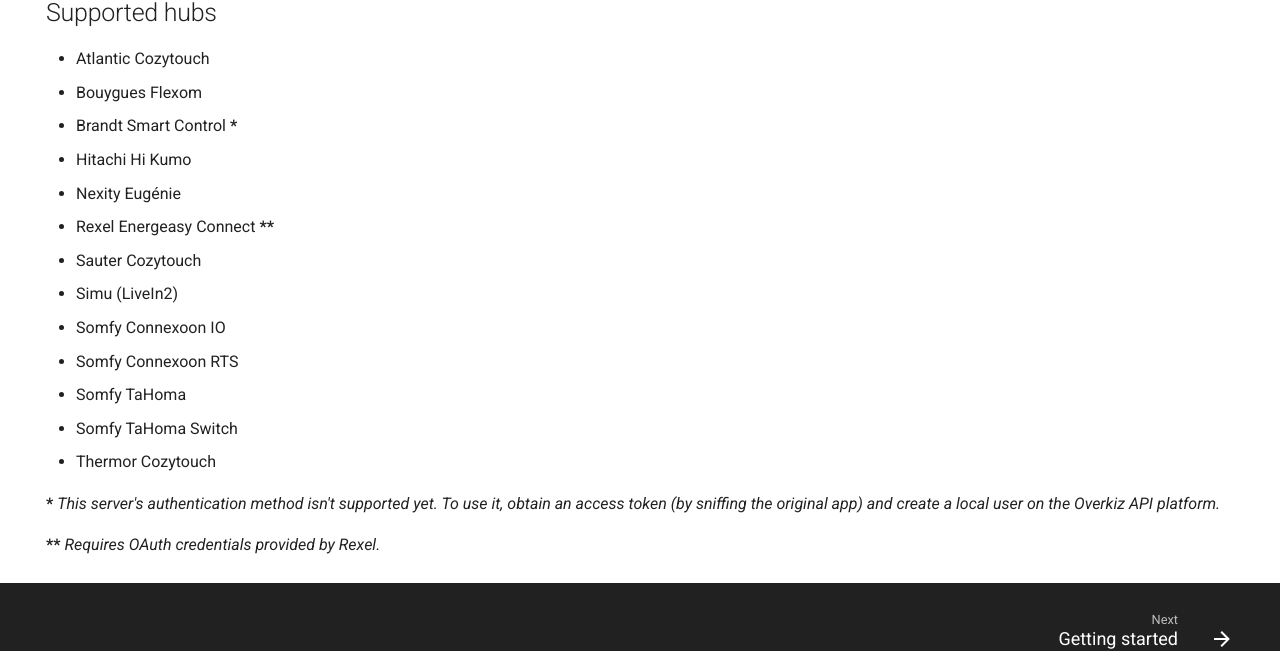
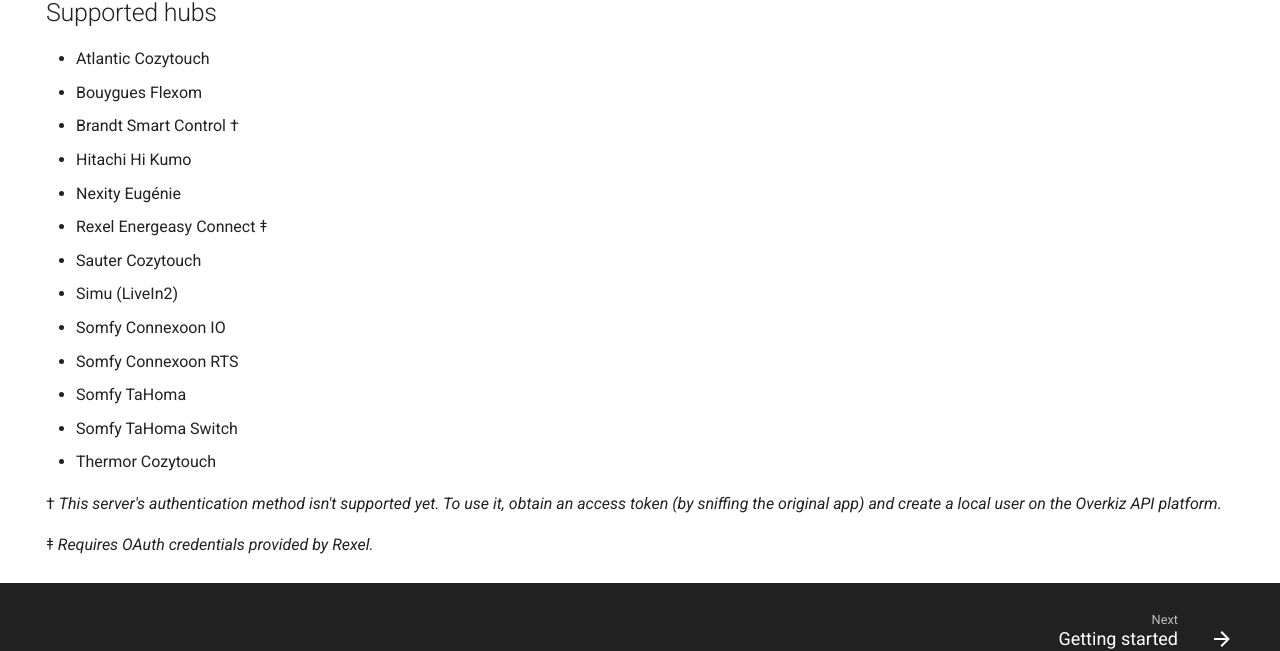
Before and after one commit to iMicknl/python-overkiz-api, an MkDocs documentation site: the page built from docs/index.md, in a window 1280 px wide and 1228 px high. Shown: the part 509-1160 px from the top of the window. Built offline with MkDocs 1.6.1 and Material for MkDocs 9.7.7, drawn with Linux system fonts in a browser that asks for light colours; comment, search, counter and statistics services are not loaded.

```diff
--- a/docs/index.md
+++ b/docs/index.md
@@ -24,10 +24,10 @@ pyOverkiz is an async Python library for interacting with Overkiz-based platform
 
 - Atlantic Cozytouch
 - Bouygues Flexom
-- Brandt Smart Control **\***
+- Brandt Smart Control †
 - Hitachi Hi Kumo
 - Nexity Eugénie
-- Rexel Energeasy Connect **\*\***
+- Rexel Energeasy Connect ‡
 - Sauter Cozytouch
 - Simu (LiveIn2)
 - Somfy Connexoon IO
@@ -36,6 +36,6 @@ pyOverkiz is an async Python library for interacting with Overkiz-based platform
 - Somfy TaHoma Switch
 - Thermor Cozytouch
 
-**\*** _This server's authentication method isn't supported yet. To use it, obtain an access token (by sniffing the original app) and create a local user on the Overkiz API platform._
+† _This server's authentication method isn't supported yet. To use it, obtain an access token (by sniffing the original app) and create a local user on the Overkiz API platform._
 
-**\*\*** _Requires OAuth credentials provided by Rexel._
+‡ _Requires OAuth credentials provided by Rexel._
```
Also changed, not shown: README.md (+4 -4 lines).
